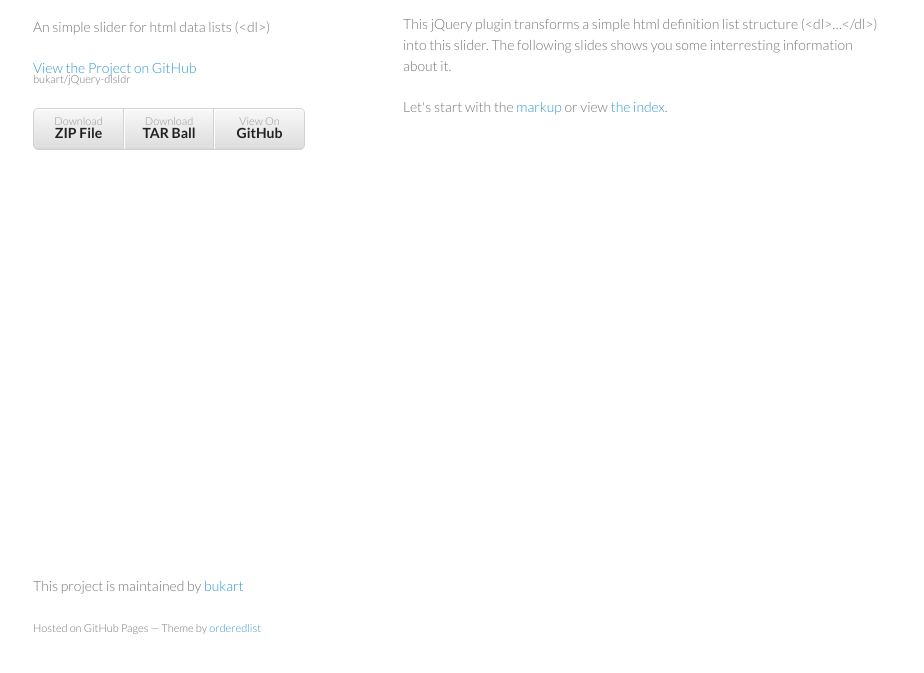
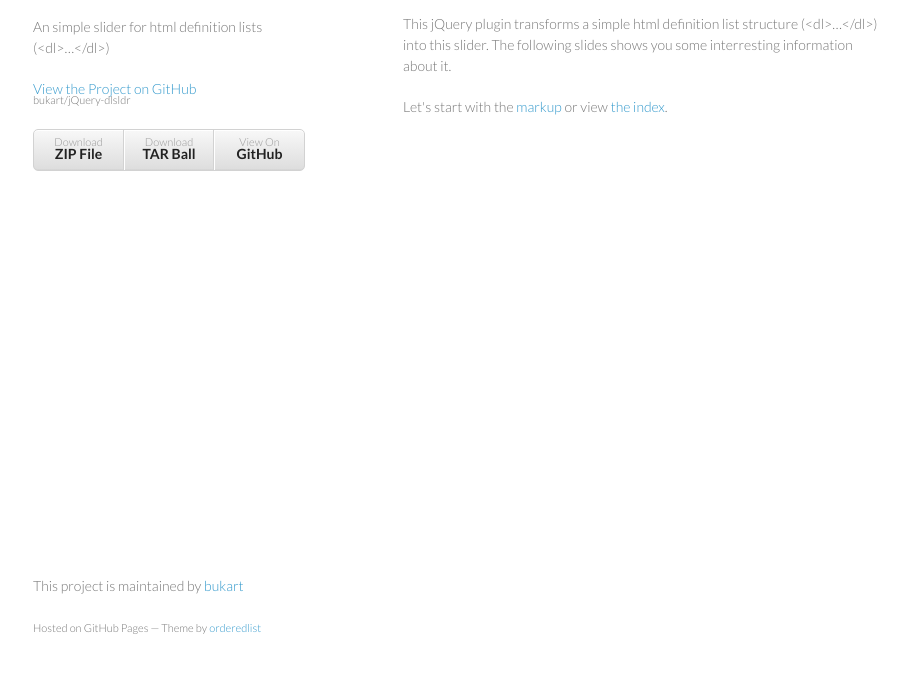
Before and after one commit to bukart/jQuery-dlsldr, a plain HTML site: page index.html in a window 1280 px wide. Shown: the part 93-766 px from the top of the page, without its empty margins (177-1101 px from the left). Drawn offline with Linux system fonts and the light colour scheme.

Commit message:
updated some comments

```diff
--- a/index.html
+++ b/index.html
@@ -17,7 +17,7 @@
     <div class="wrapper">
       <header>
         <h1><a href="#jquerydlsldr" onclick="jQuery('.dlsldr').dlsldr( 'goTo', 0, true)">jQuery - dlsldr</a></h1>
-        <p>An simple slider for html data lists (&lt;dl&gt;)</p>
+        <p>An simple slider for html definition lists (&lt;dl&gt;&hellip;&lt;/dl&gt;)</p>
 
         <p class="view"><a href="https://github.com/bukart/jQuery-dlsldr">View the Project on GitHub <small>bukart/jQuery-dlsldr</small></a></p>
 
```
